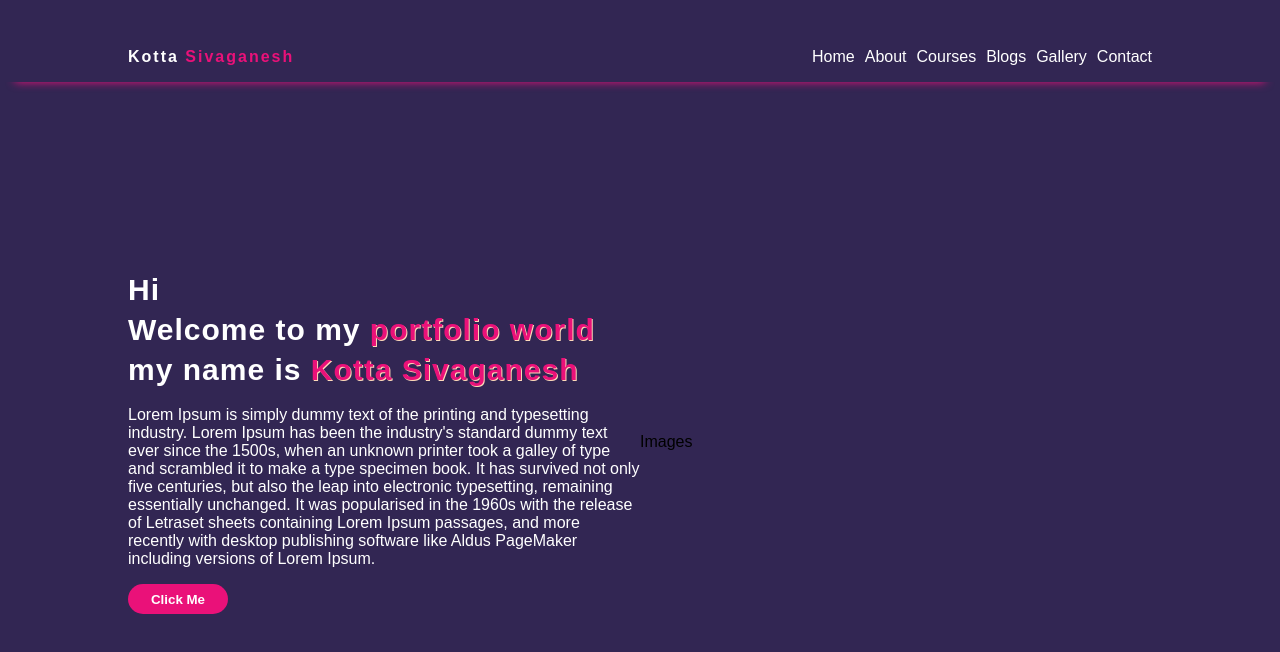
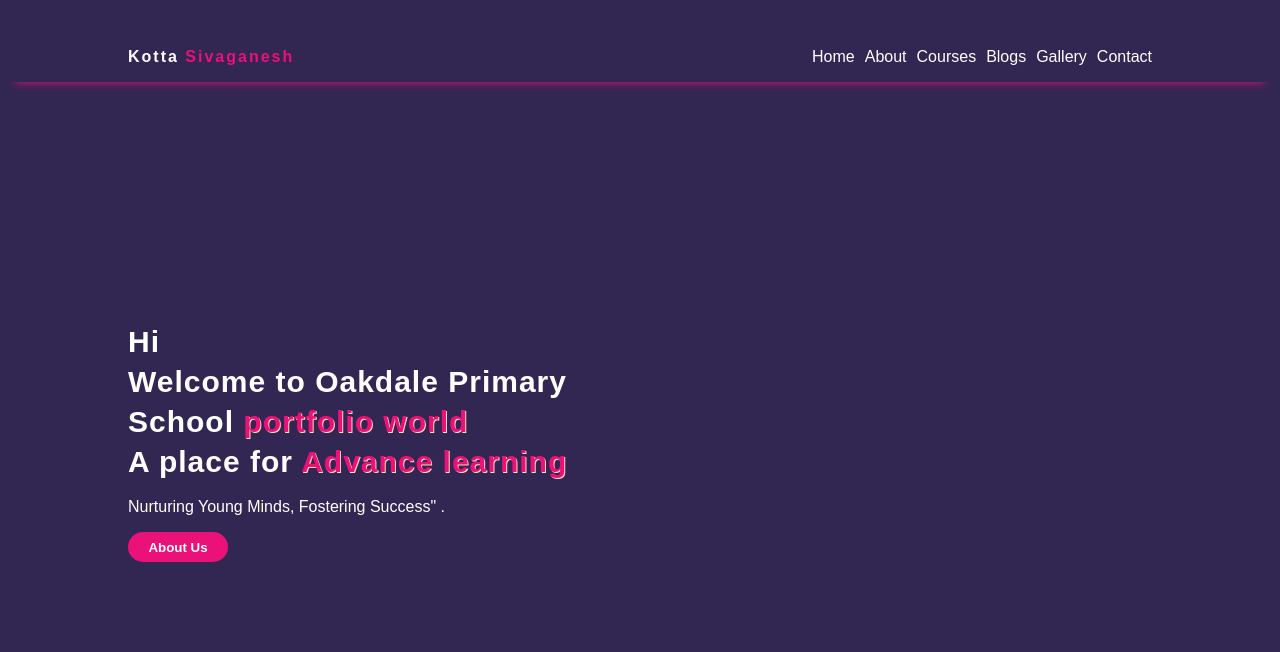
Before and after one commit to kottaips/New_Cloud, a plain HTML site: page index.html in a window 1280 px wide. Drawn offline with Linux system fonts and the light colour scheme.

Commit message:
Update index.html

```diff
--- a/index.html
+++ b/index.html
@@ -27,12 +27,14 @@
     <div class="container">
     <div class="left">
         <h1>Hi</h1>
-        <h1>Welcome to my <label class="sub_title">portfolio world</label></h1>
-        <h1>my name is <label class="sub_title">Kotta Sivaganesh</label></h1>
-        <p>Lorem Ipsum is simply dummy text of the printing and typesetting industry. Lorem Ipsum has been the industry's standard dummy text ever since the 1500s, when an unknown printer took a galley of type and scrambled it to make a type specimen book. It has survived not only five centuries, but also the leap into electronic typesetting, remaining essentially unchanged. It was popularised in the 1960s with the release of Letraset sheets containing Lorem Ipsum passages, and more recently with desktop publishing software like Aldus PageMaker including versions of Lorem Ipsum.</p>
-        <button>Click Me</button>
+        <h1>Welcome to Oakdale Primary School
+         <label class="sub_title">portfolio world</label></h1>
+        <h1>A place for  <label class="sub_title">Advance learning</label></h1>
+        <p>Nurturing Young Minds, Fostering Success"
+ .</p>
+        <button onclick="about.html">About Us</button>
     </div>
-    <div class="right">Images</div>
+<!--     <div class="right">Images</div> -->
     <!-- <img src="./images/ganesh.jpg" width="1200" height="300"> -->
 </div>
 </section>
```
